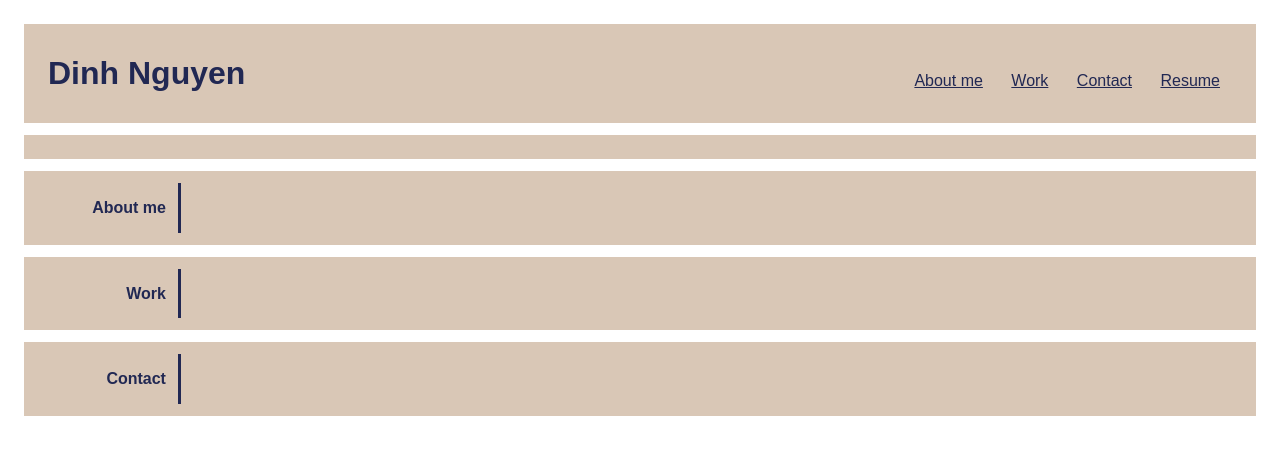
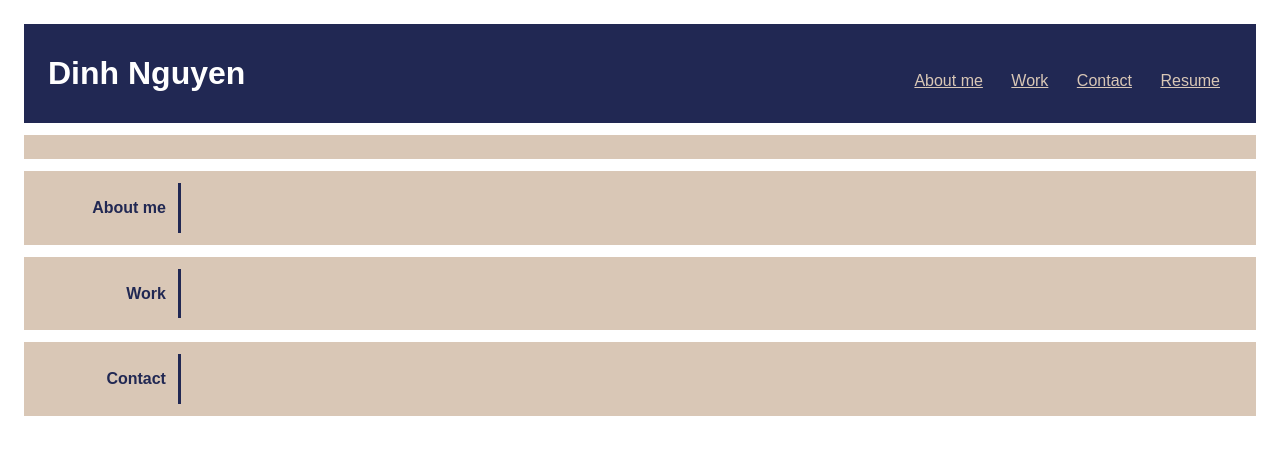
Before and after one commit to DinhN17/portfolio, a plain HTML site: page index.html in a window 1280 px wide. Drawn offline with Linux system fonts and the light colour scheme.

Commit message:
Header: change color and add hover effect

```diff
--- a/assets/css/style.css
+++ b/assets/css/style.css
@@ -1,6 +1,7 @@
 :root {
     --akaroa: #D9C7B6;
     --cloud-burst: #212853;
+    --orange: #ff7c00;
 }
 
 * {
@@ -14,14 +15,18 @@
 
 header {
     display: flex;
-    background-color: var(--akaroa);
-    color: var(--cloud-burst);
+    background-color: var(--cloud-burst);
+    color: var(--akaroa);
     justify-content: space-between;
     /* padding: 12px; */
 }
 
 h1, h2 {
     line-height: 1.6;
+}
+
+h1 {
+    color: white;
 }
 
 h2 {
@@ -32,7 +37,11 @@ h2 {
 }
 
 a {
+    color: var(--akaroa);
+}
 
+a:hover {
+    text-shadow: 3px 3px 5px var(--orange);
 }
 
 nav {
```
